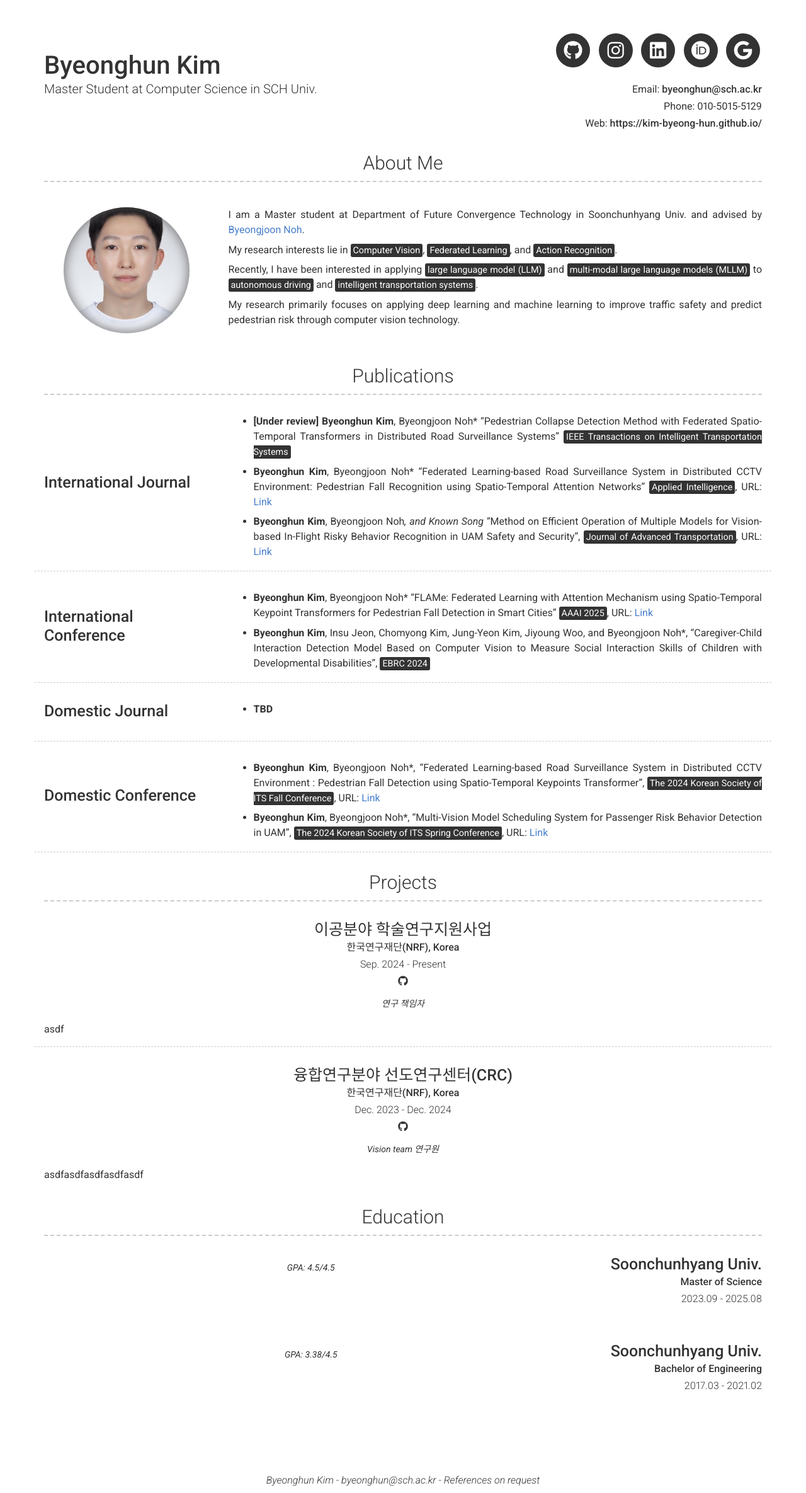
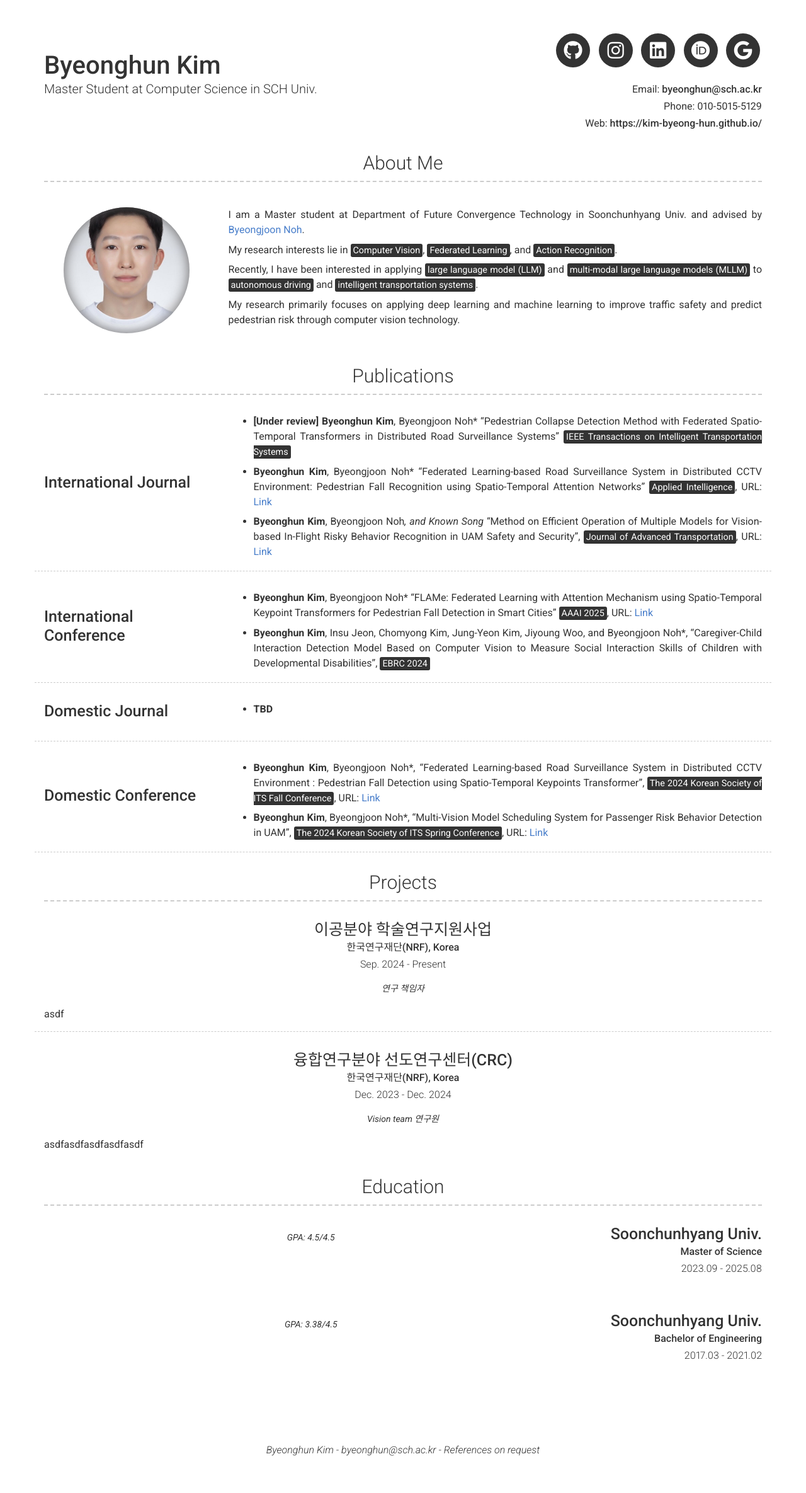
Before and after one commit to Kim-Byeong-Hun/byeonghun.github.io, a Jekyll site: the page built from index.md, in a window 1280 px wide. Shown: the whole page at 63% size. Built offline with Jekyll 4.4.1, drawn with Linux system fonts in a browser that asks for light colours; nearby versions of some CDN libraries; after the commit the page ends 2322 px from its top, so only the background shows below that.

Commit message:
Update _config.yml

```diff
--- a/_config.yml
+++ b/_config.yml
@@ -124,10 +124,10 @@ content:
         title: 이공분야 학술연구지원사업
         sub_title: 한국연구재단(NRF), Korea
         caption: Sep. 2024 - Present
-        additional_links:
-          - title: sproogen/modern-resume-theme
-            icon: fab fa-github
-            url: https://github.com/sproogen/modern-resume-theme
+#        additional_links:
+#          - title: sproogen/modern-resume-theme
+#            icon: fab fa-github
+#            url: https://github.com/sproogen/modern-resume-theme
         quote: >
           연구 책임자
         description: |
@@ -138,10 +138,10 @@ content:
         title: 융합연구분야 선도연구센터(CRC)
         sub_title: 한국연구재단(NRF), Korea
         caption: Dec. 2023 - Dec. 2024
-        additional_links:
-          - title: sproogen/itsgoingto.be
-            icon: fab fa-github
-            url: https://github.com/sproogen/itsgoingto.be
+#        additional_links:
+#          - title: sproogen/modern-resume-theme
+#            icon: fab fa-github
+#            url: https://github.com/sproogen/modern-resume-theme
         quote: >
           Vision team 연구원
         description: |
```
